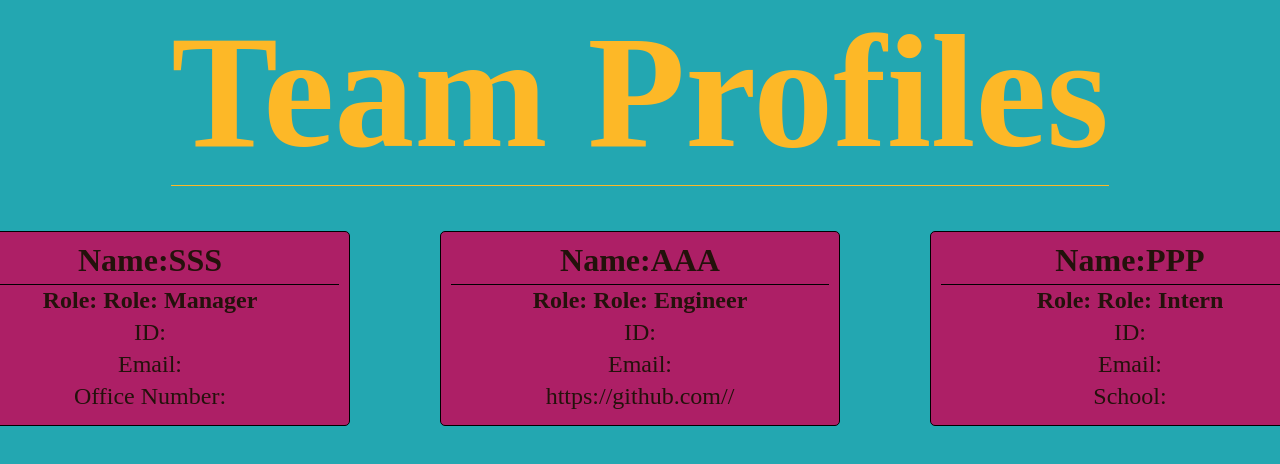
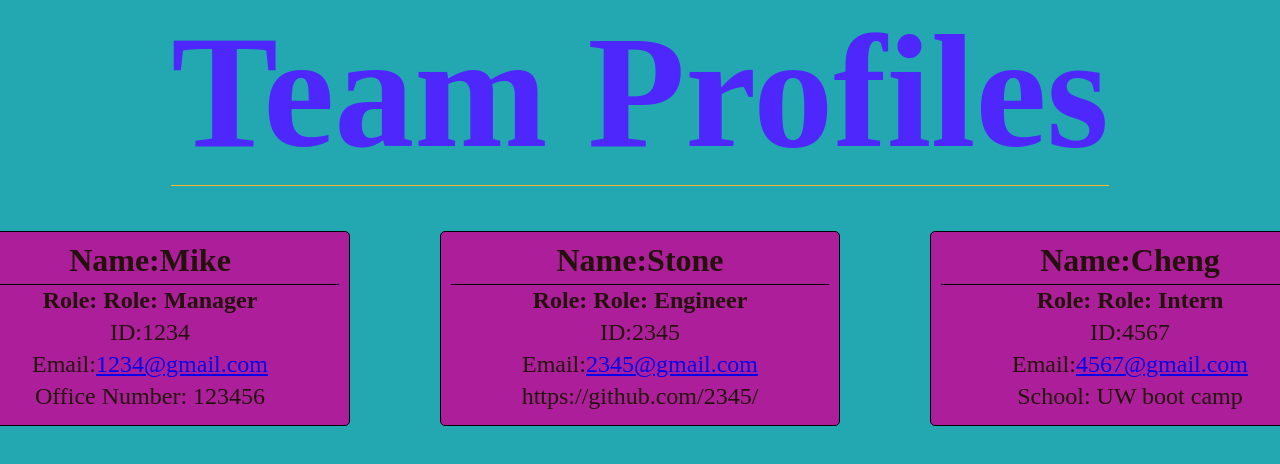
Before and after one commit to Morganbb104/Team-Profile-Generator, a website: page dist/index.html in a window 1280 px wide. Shown: the top 464 px of the page. Drawn offline with Linux system fonts and the light colour scheme.

Commit message:
screenshots added

```diff
--- a/dist/index.html
+++ b/dist/index.html
@@ -14,23 +14,23 @@
     </div>
     <div class = "grid">
     <div>
-            <h2>Name:SSS</h2>
+            <h2>Name:Mike</h2>
             <h3>Role: Role: Manager</h3>
-            <p>ID:</p>
-            <p>Email:<a href="mailto:https://"></a></p>
-            <p>Office Number: </p>
+            <p>ID:1234</p>
+            <p>Email:<a href="mailto:https://1234@gmail.com">1234@gmail.com</a></p>
+            <p>Office Number: 123456</p>
         </div><div>
-            <h2>Name:AAA</h2>
+            <h2>Name:Stone</h2>
             <h3>Role: Role: Engineer</h3>
-            <p>ID:</p>
-            <p>Email:<a href="mailto:https://"></a></p>
-            <p>https://github.com//</p>
+            <p>ID:2345</p>
+            <p>Email:<a href="mailto:https://2345@gmail.com">2345@gmail.com</a></p>
+            <p>https://github.com/2345/</p>
         </div><div>
-            <h2>Name:PPP</h2>
+            <h2>Name:Cheng</h2>
             <h3>Role: Role: Intern</h3>
-            <p>ID:</p>
-            <p>Email:<a href="mailto:https://"></a></p>
-            <p>School: </p>
+            <p>ID:4567</p>
+            <p>Email:<a href="mailto:https://4567@gmail.com">4567@gmail.com</a></p>
+            <p>School: UW boot camp</p>
         </div>
     </div>
 </body>
--- a/dist/style.css
+++ b/dist/style.css
@@ -13,7 +13,7 @@ body {
 }
 h1 {
   font-size: 10rem;
-  color: #fdb827;
+  color: #4e27fd;
   border-bottom: 1px solid #fdb827;
   margin-bottom: 25px;
 }
@@ -32,7 +32,7 @@ h1 {
   padding: 10px;
   margin: 20px;
   text-align: center;
-  background-color: #ad1f66;
+  background-color: #ad1f9a;
   width: 50vh;
 }
 
```
Also changed, not shown: rsc/images/screenshot.jpg (added), rsc/images/structure.jpg (added).
